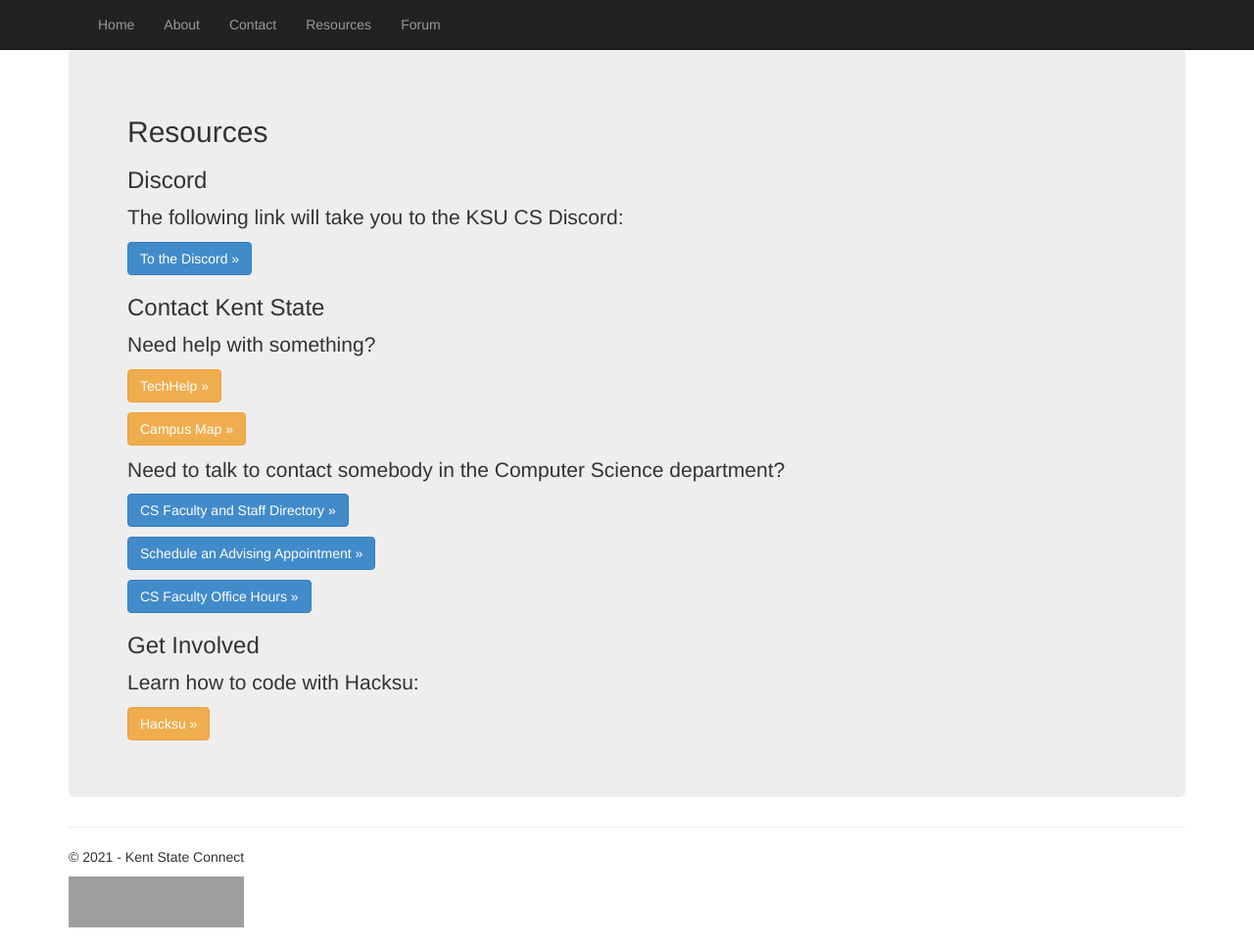
After one commit to justintclark/Kent-State-Connect, a Flask app: page /resources in a window 1280 px wide. The commit adds this page. Shown: the whole page at 98% size. Run offline with Flask 2, Linux system fonts and the light colour scheme; some libraries are stand-ins or nearby versions; grey boxes are pictures that could not be loaded.

Commit message:
Added a basic resources page

```diff
--- a/KentStateConnect/templates/layout.html
+++ b/KentStateConnect/templates/layout.html
@@ -25,6 +25,7 @@
                     <li><a href="{{ url_for('home') }}">Home</a></li>
                     <li><a href="{{ url_for('about') }}">About</a></li>
                     <li><a href="{{ url_for('contact') }}">Contact</a></li>
+                    <li><a href="{{ url_for('resources') }}">Resources</a></li>
                     <li><a href="{{ url_for('forum') }}">Forum</a></li>
                 </ul>
             </div>
--- /dev/null
+++ b/KentStateConnect/templates/resources.html
@@ -0,0 +1,26 @@
+{% extends "layout.html" %}
+
+{% block content %}
+
+<div class=jumbotron>
+
+<h2>{{ title }}</h2>
+<h3>Discord</h3>
+<p>The following link will take you to the KSU CS Discord:</p>
+<p><a href="https://discord.gg/7D6ecVBhBR" class="btn btn-primary btn-large">To the Discord &raquo;</a></p>
+
+<h3>Contact Kent State</h3>
+<p>Need help with something?</p>
+<p><a href="https://www.kent.edu/it/techhelp" class="btn btn-warning btn-large">TechHelp &raquo;</a></p>
+<p><a href="https://map.concept3d.com/?id=568#!ct/5500" class="btn btn-warning btn-large">Campus Map &raquo;</a></p>
+<p>Need to talk to contact somebody in the Computer Science department?</p>
+<p><a href="https://www.kent.edu/cs/faculty-staff-directory" class="btn btn-primary btn-large">CS Faculty and Staff Directory &raquo;</a></p>
+<p><a href="https://advising.kent.edu/" class="btn btn-primary btn-large">Schedule an Advising Appointment &raquo;</a></p>
+<p><a href="https://www.kent.edu/cs/faculty-office-hours" class="btn btn-primary btn-large">CS Faculty Office Hours &raquo;</a></p>
+
+<h3>Get Involved</h3>
+<p>Learn how to code with Hacksu:</p>
+<p><a href="https://hacksu.cs.kent.edu/" class="btn btn-warning btn-large">Hacksu &raquo;</a></p>
+</div>
+
+{% endblock %}
--- a/KentStateConnect/views.py
+++ b/KentStateConnect/views.py
@@ -36,6 +36,16 @@ def about():
         message='For students, by students.'
     )
 
+@app.route('/resources')
+def resources():
+    """Renders the Resources page."""
+    return render_template(
+        'resources.html',
+        title='Resources',
+        year=datetime.now().year,
+        message='Below are some additional links to help you connect with Kent State and other students.'
+    )
+
 @app.route('/forum')
 def forum():
     """Renders the Forum page."""
```
